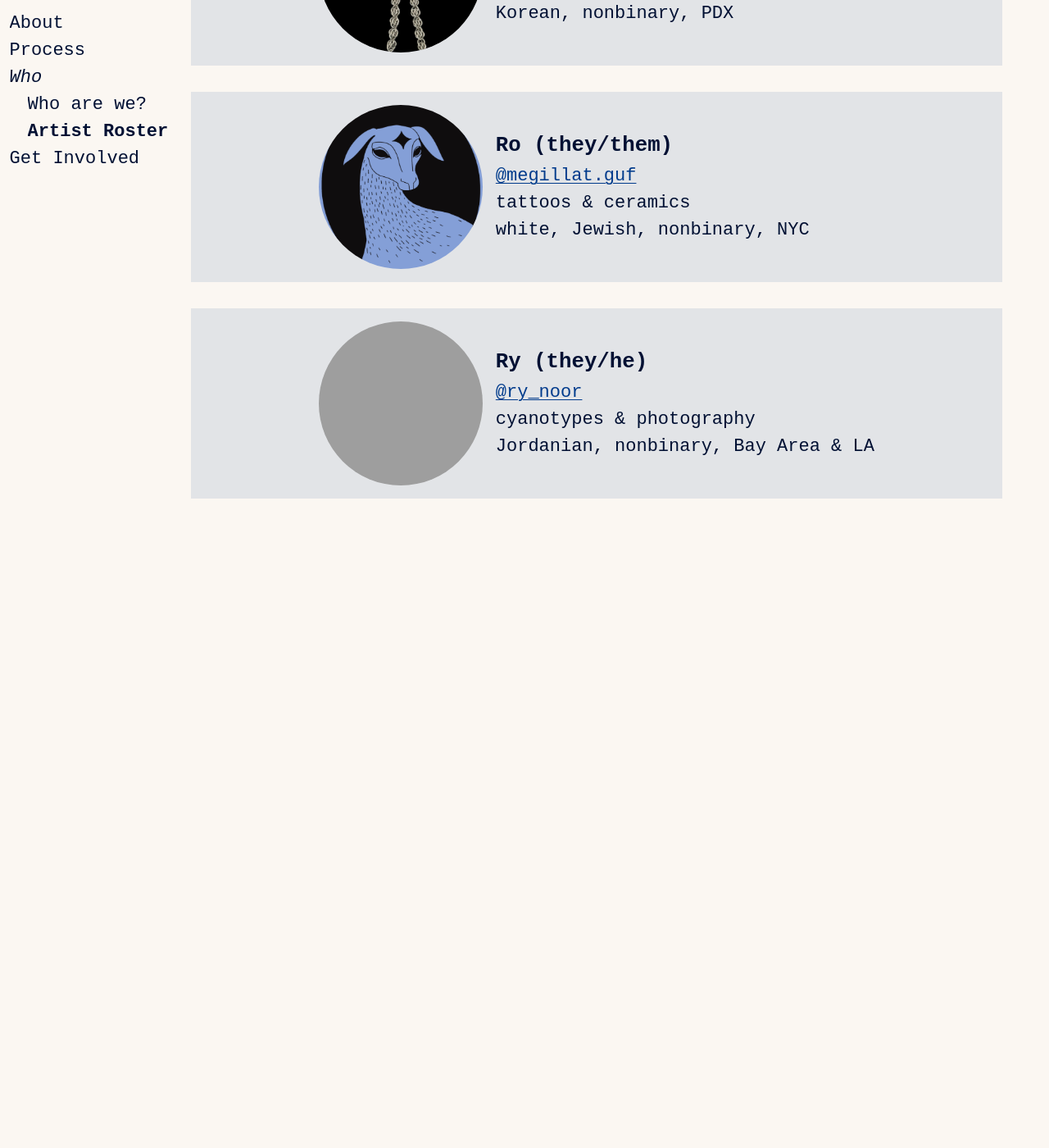
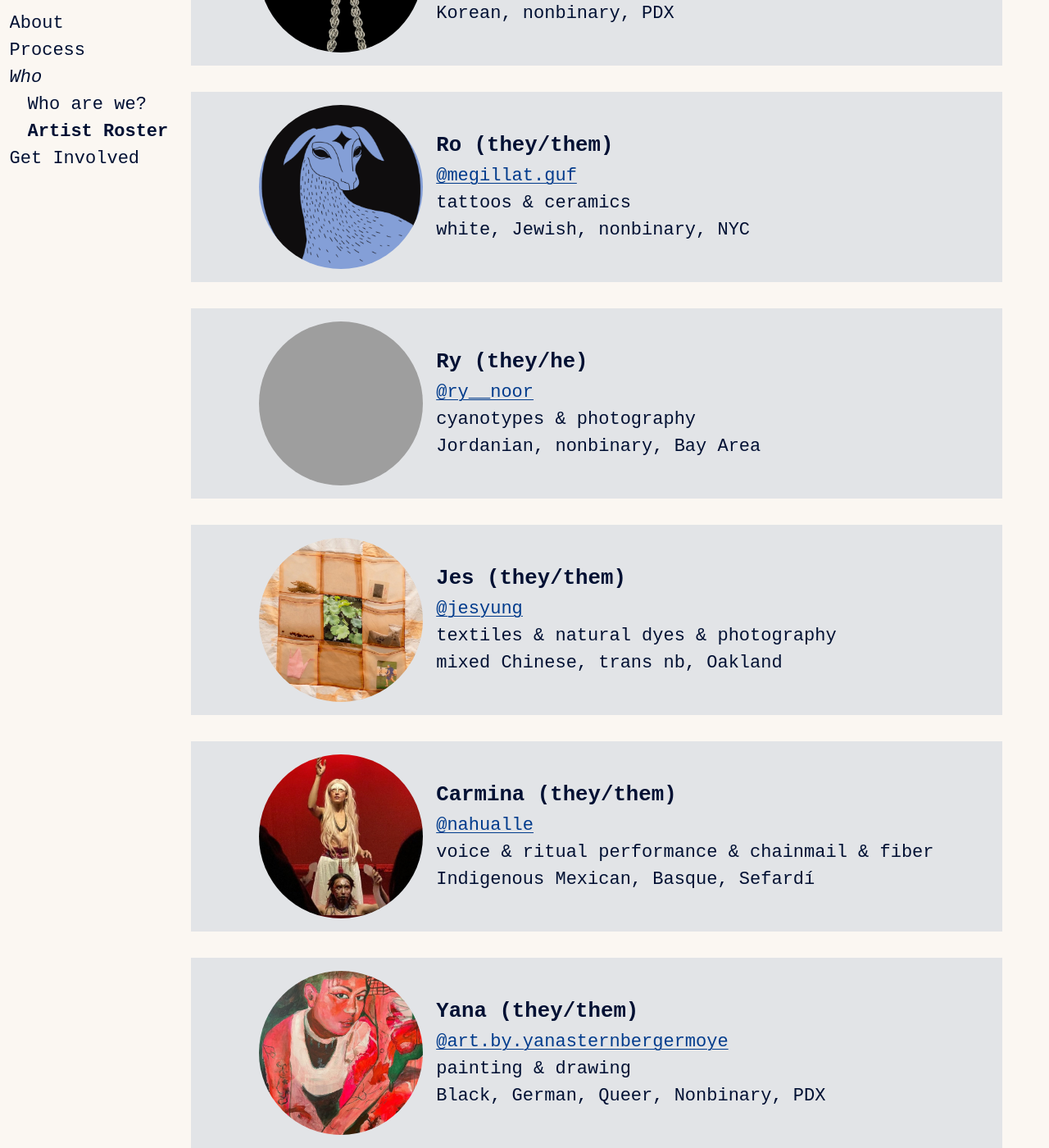
Before and after one commit to danieldickison/transmission-site, a Jekyll site: the page built from artists.html, in a window 1280 px wide and 1400 px high, scrolled down 951 px. Shown: the whole window at 82% size. Built offline with Jekyll 4.4.1, drawn with Linux system fonts in a browser that asks for light colours; some web fonts are replaced; before the commit the page ends 1581 px from its top, so only the background shows below that; some of the changed text lies outside the part shown; grey boxes are pictures that could not be loaded.

Commit message:
More artists

```diff
--- a/_data/artists.yml
+++ b/_data/artists.yml
@@ -18,7 +18,31 @@
   image: /assets/images/artists/ro.png
 - name: Ry
   pronouns: they/he
-  instagram: ry_noor
+  instagram: ry__noor
   media: cyanotypes & photography
-  blurb: Jordanian, nonbinary, Bay Area & LA
+  blurb: Jordanian, nonbinary, Bay Area
   image: /assets/images/artists/ry.jpg
+- name: Jes
+  pronouns: they/them
+  instagram: jesyung
+  media: textiles & natural dyes & photography
+  blurb: mixed Chinese, trans nb, Oakland
+  image: /assets/images/artists/jes.jpg
+- name: Carmina
+  pronouns: they/them
+  instagram: nahualle
+  media: voice & ritual performance & chainmail & fiber
+  blurb: Indigenous Mexican, Basque, Sefardí
+  image: /assets/images/artists/carmina.jpg
+- name: Yana
+  pronouns: they/them
+  instagram: art.by.yanasternbergermoye
+  media: painting & drawing
+  blurb: Black, German, Queer, Nonbinary, PDX
+  image: /assets/images/artists/yana.jpg
+- name: Dev
+  pronouns: they/them
+  instagram: badartstorage
+  media: writing & tattoos
+  blurb: white, nonbinary, PDX
+  image: /assets/images/artists/dev.jpg
```
Also changed, not shown: assets/images/artists/carmina.jpg (added), assets/images/artists/dev.jpg (added), assets/images/artists/jes.jpg (added), assets/images/artists/yana.jpg (added).
